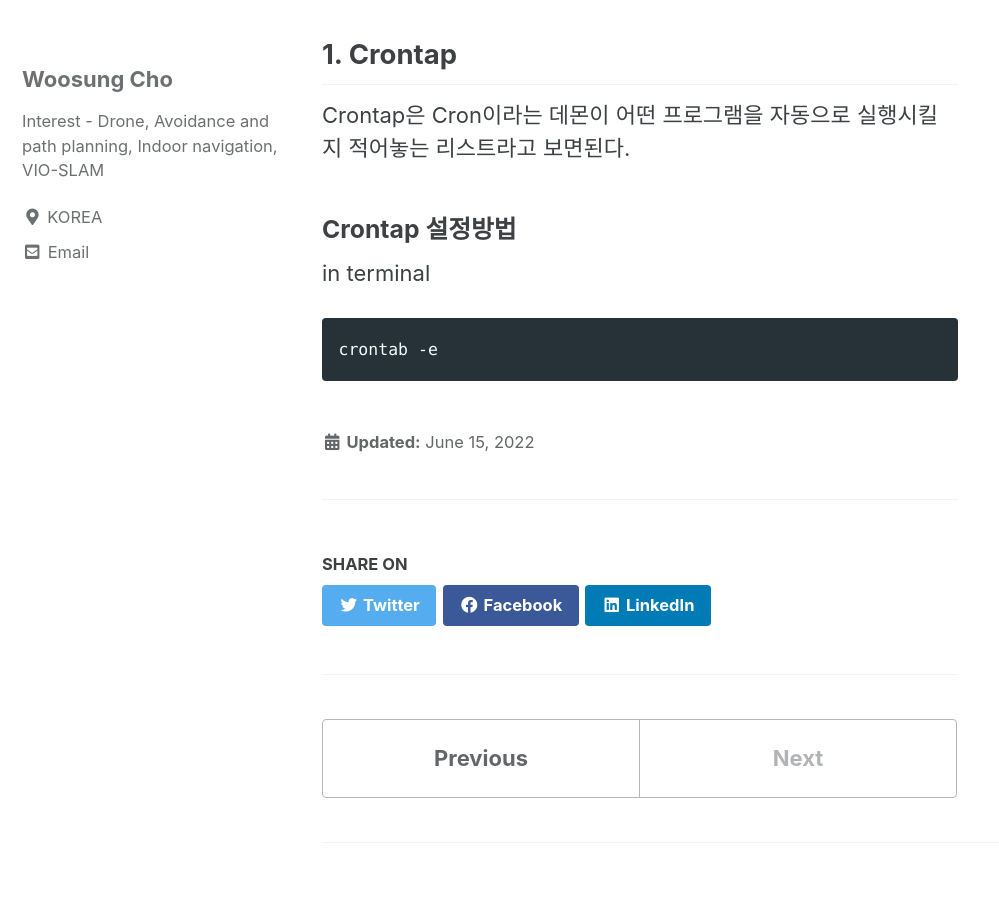
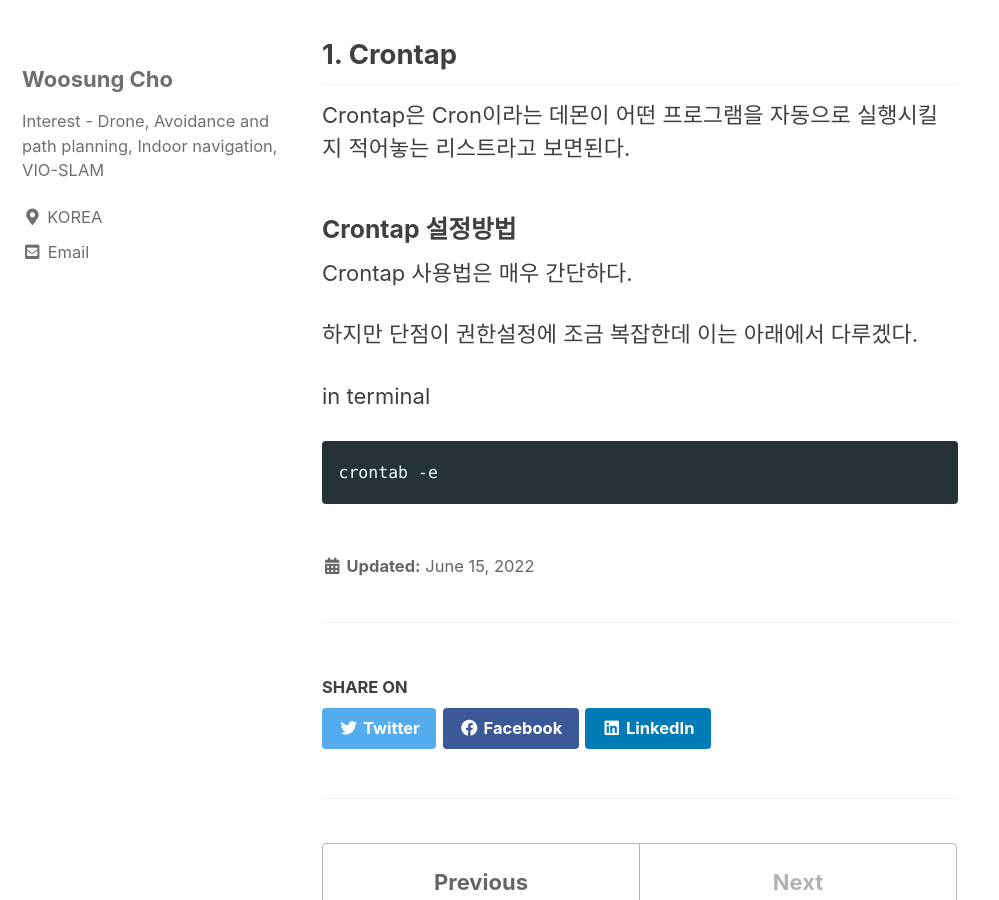
Before and after one commit to romaster93/romaster93.github.io, a Jekyll site: the page built from _posts/2022-06-15-auto_start_setting.md, in a window 1280 px wide and 900 px high, scrolled down 404 px. Shown: the whole window, without its empty margins (0-999 px from the left). Built offline with Jekyll 4.4.1, drawn with Linux system fonts in a browser that asks for light colours; cached includes are drawn as plain includes; some web fonts are replaced.

Commit message:
crontap 내용수정

```diff
--- a/_posts/2022-06-15-auto_start_setting.md
+++ b/_posts/2022-06-15-auto_start_setting.md
@@ -13,6 +13,9 @@ title:  "Ubuntu AUTO start setting"
 Crontap은 Cron이라는 데몬이 어떤 프로그램을 자동으로 실행시킬지 적어놓는 리스트라고 보면된다.
 
 ### Crontap 설정방법
+Crontap 사용법은 매우 간단하다.
+
+하지만 단점이 권한설정에 조금 복잡한데 이는 아래에서 다루겠다.
 
 in terminal
 
```
Also changed, not shown: 1 other file.
